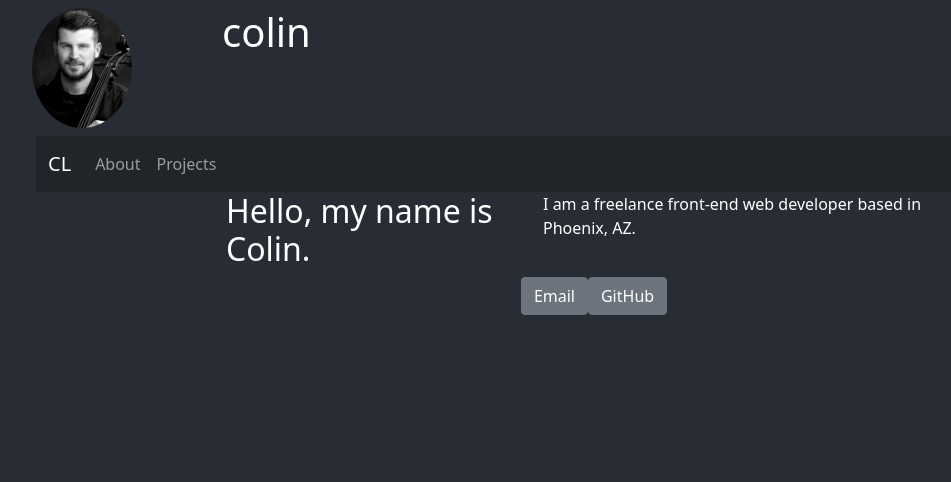
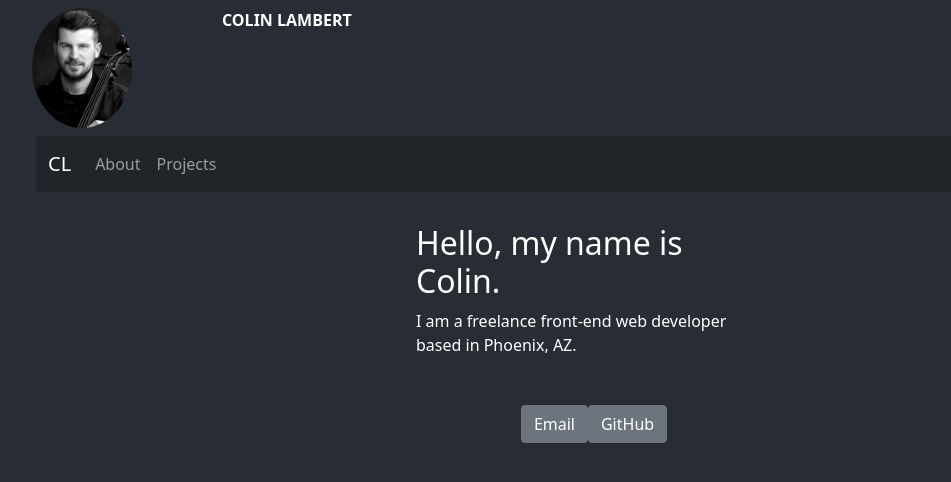
Before and after one commit to Colin-Lambert/portfolio2, a React (Create React App) app: page / in a window 1280 px wide. Shown: the top 482 px of the page, without its empty margins (46-997 px from the left). Built offline with nearby package versions, Linux system fonts and the light colour scheme.

Commit message:
Header styling and home animation

```diff
--- a/src/App.css
+++ b/src/App.css
@@ -30,7 +30,13 @@ html {
   transition: opacity 300ms ease-in;
 }
 
+.body-content {
+  padding: 2rem;
+}
 
+.header-name>span {
+  font-weight: 900;
+}
 
 /* .App-logo {
   height: 40vmin;
--- a/src/components/AboutComponent.js
+++ b/src/components/AboutComponent.js
@@ -1,19 +1,13 @@
 import React from 'react';
+import { Col, Container, Row } from 'reactstrap';
 
 const About = () => {
     return (
-        <div>
-            <div className='container'>
-                <div className='row item-group' xyz='fade right-5'>
-                    <div className='col xyz-in'>This is what I'm about!</div>
-                </div>
-                {/* <div className='row'>
-                    <div className='col'>
-                        lo
-                    </div>
-                </div> */}
-            </div>
-        </div>
+        <Container>
+            <Row className='item-group' xyz='fade right-5'>
+                <Col className='xyz-in d-flex justify-content-center body-content'>This is what I'm about!</Col>
+            </Row>
+        </Container>
     );
 }
 
--- a/src/components/HeaderComponent.js
+++ b/src/components/HeaderComponent.js
@@ -14,8 +14,8 @@ const Header = () => {
                     >
                         <img src={headshot} height='120' width='100' alt='headshot' className='headshot' />
                     </Col>
-                    <Col className='col-sm xyz-in p-2' xyz='fade up-5 big'>
-                        <h1>colin</h1>
+                    <Col className='col-sm xyz-in p-2 header-name' xyz='fade up-5 big'>
+                        <span>COLIN LAMBERT</span>
                     </Col>
                 </Row>
                 <NavList />
--- a/src/components/HomeComponent.js
+++ b/src/components/HomeComponent.js
@@ -4,13 +4,13 @@ import { Col, Container, Row } from "reactstrap";
 const Home = () => {
     return (
         <Container>
-            <Row className="justify-content-center">
-                <Col className="d-sm-none col-sm-2" />
-                <Col className="d-flex justify-content-center home-content col-sm-8">
+            <Row className='item-group' xyz='fade left-5'>
+                <Col />
+                <Col className="xyz-in body-content">
                     <h2>Hello, my name is Colin.</h2>
                     <p>I am a freelance front-end web developer based in Phoenix, AZ.</p>
                 </Col>
-                <Col className="d-sm-none col-sm-2" />
+                <Col />
             </Row>
         </Container>
     );
```
